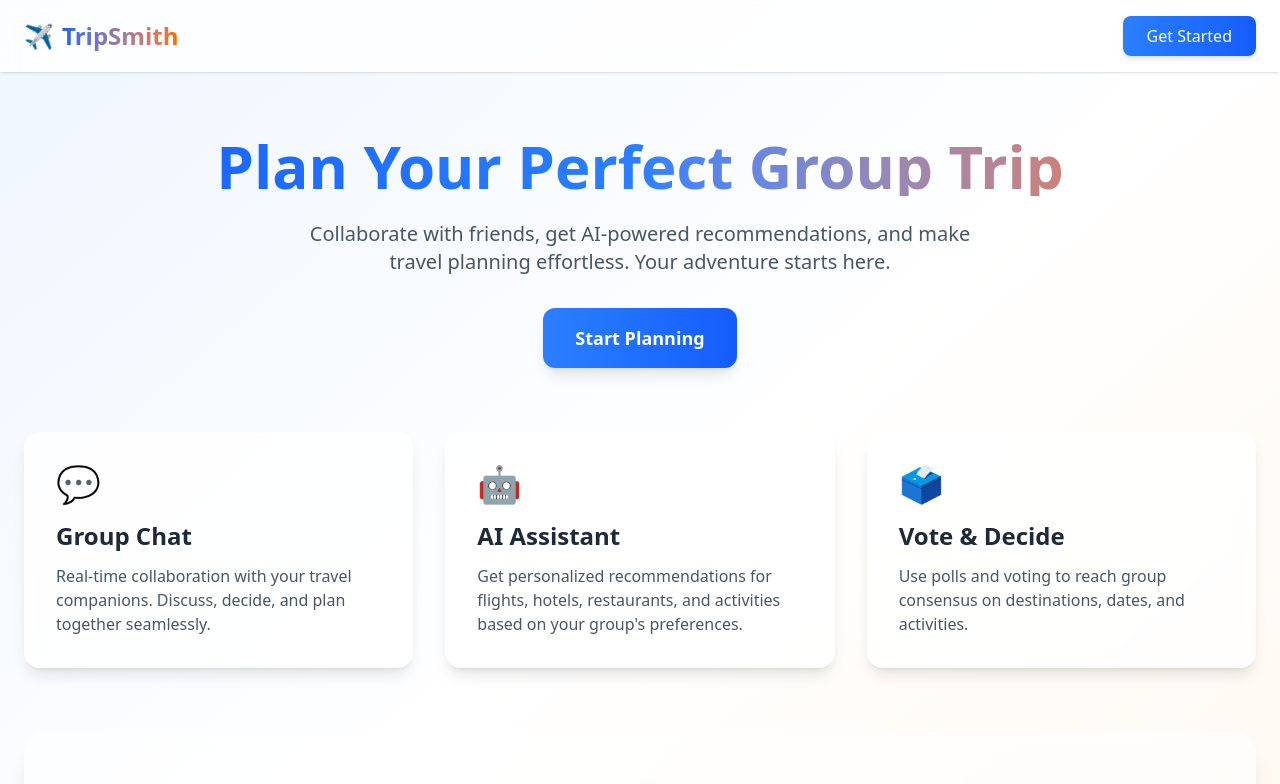
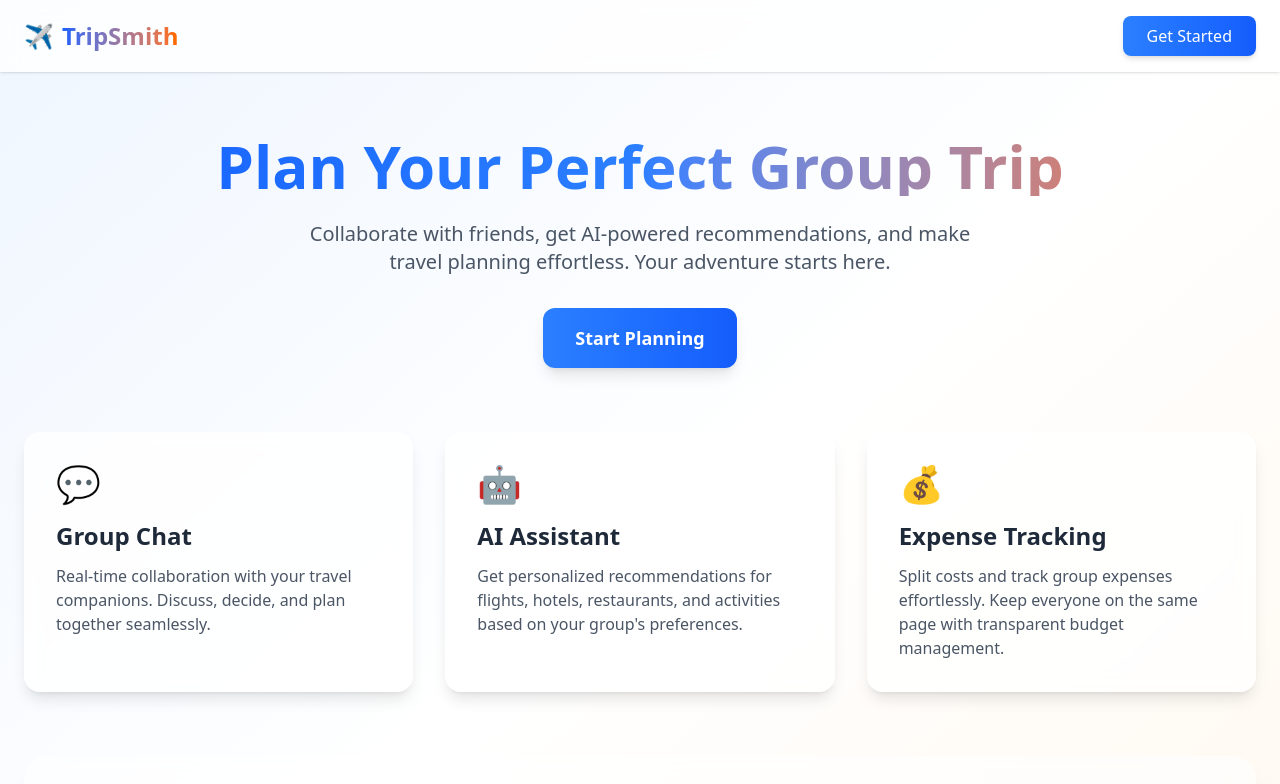
Before and after one commit to HackPrinceton2025/TravelProject, a Next.js app in the folder frontend/: page / in a window 1280 px wide. Shown: the top 784 px of the page. Built offline with nearby package versions, Linux system fonts and the light colour scheme; no server answers.

Commit message:
Minor bug fixes

```diff
--- a/frontend/app/g/[groupId]/page.tsx
+++ b/frontend/app/g/[groupId]/page.tsx
@@ -396,9 +396,6 @@ export default function GroupPage() {
               <p className="text-xs font-semibold uppercase tracking-[0.35em] text-blue-400">
                 Group chat
               </p>
-              <h2 className="text-xl font-semibold text-gray-900">
-                Your sunny planning space
-              </h2>
             </div>
             <div className="flex items-center gap-3">
               {userId && <BalancesWidget groupId={groupId} currentUserId={userId} />}
--- a/frontend/app/groups/page.tsx
+++ b/frontend/app/groups/page.tsx
@@ -85,7 +85,16 @@ export default function GroupsLanding() {
               (row.groups?.created_by === currentUserId ? "Owner" : "Member"),
           })) ?? [];
 
-        setMyGroups(mapped);
+        // Remove duplicates by group id
+        const uniqueGroups = mapped.reduce((acc: MyGroup[], current) => {
+          const exists = acc.find(item => item.id === current.id);
+          if (!exists) {
+            acc.push(current);
+          }
+          return acc;
+        }, []);
+
+        setMyGroups(uniqueGroups);
       } catch (err: any) {
         console.error("Failed to load groups", err);
         setGroupsError(err?.message || "Failed to load groups");
@@ -364,15 +373,15 @@ export default function GroupsLanding() {
               {[
                 {
                   title: "Invite safely",
-                  body: "Owners approve join requests so only the right people enter the chat.",
+                  body: "Only people with the invite code can join the group.",
                 },
                 {
                   title: "Summon AI",
-                  body: "Type /ai or @TripSmith inside any chat to pull in routes, ideas, or splits.",
+                  body: "Type @ai inside any chat to pull in routes, ideas, or places.",
                 },
                 {
                   title: "Stay in sync",
-                  body: "All chats, polls, and budgets stay in one place for the whole crew.",
+                  body: "All chats, preferences, and budgets stay in one place for the whole crew.",
                 },
               ].map((tip) => (
                 <div
--- a/frontend/app/page.tsx
+++ b/frontend/app/page.tsx
@@ -127,11 +127,11 @@ export default function HomePage() {
           </div>
 
           <div className="bg-white/80 backdrop-blur-sm rounded-2xl p-8 shadow-lg hover:shadow-xl transition-all transform hover:-translate-y-2">
-            <div className="text-4xl mb-4">🗳️</div>
-            <h3 className="text-2xl font-bold text-gray-800 mb-3">Vote & Decide</h3>
+            <div className="text-4xl mb-4">💰</div>
+            <h3 className="text-2xl font-bold text-gray-800 mb-3">Expense Tracking</h3>
             <p className="text-gray-600">
-              Use polls and voting to reach group consensus on destinations, dates, and
-              activities.
+              Split costs and track group expenses effortlessly. Keep everyone on the same page
+              with transparent budget management.
             </p>
           </div>
         </div>
```
